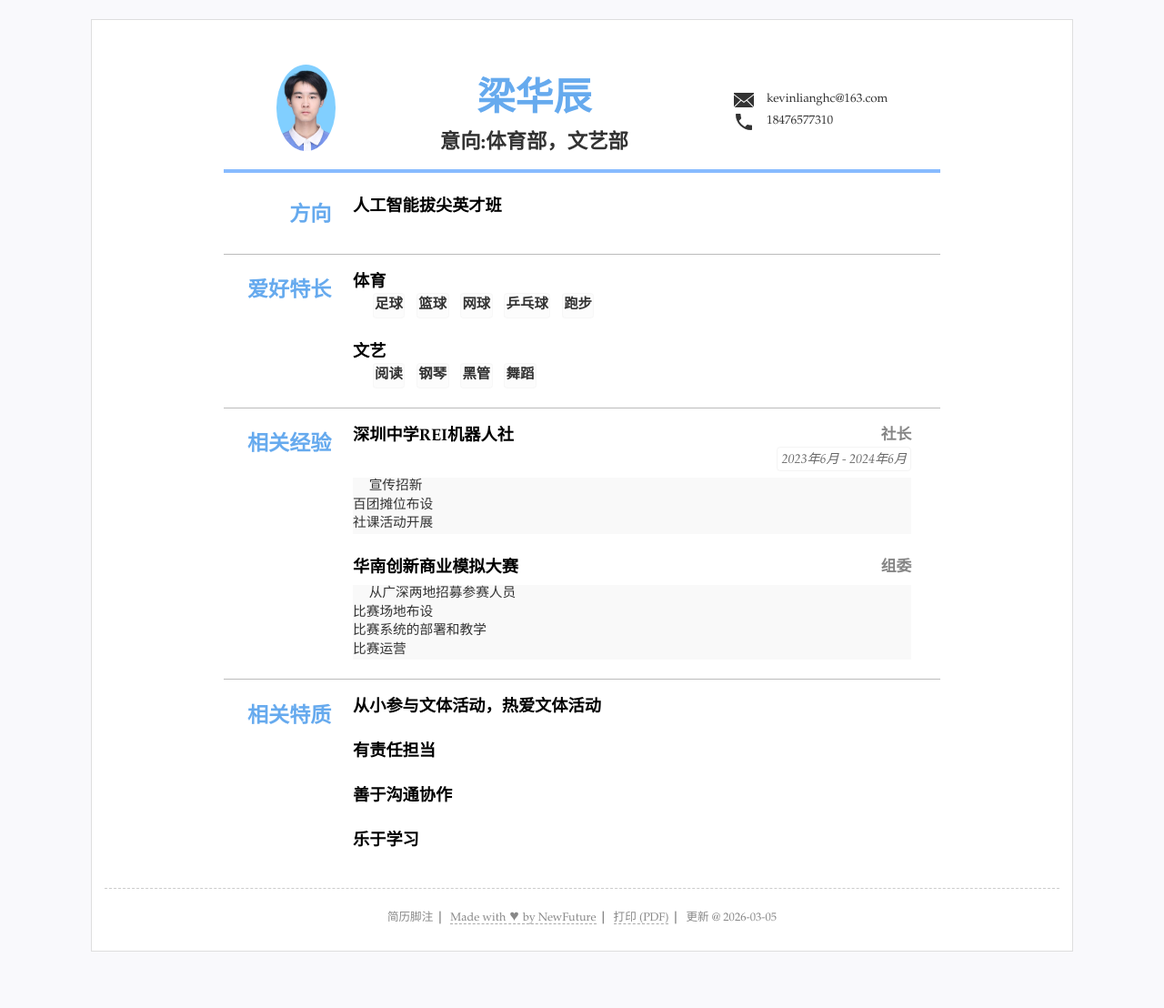
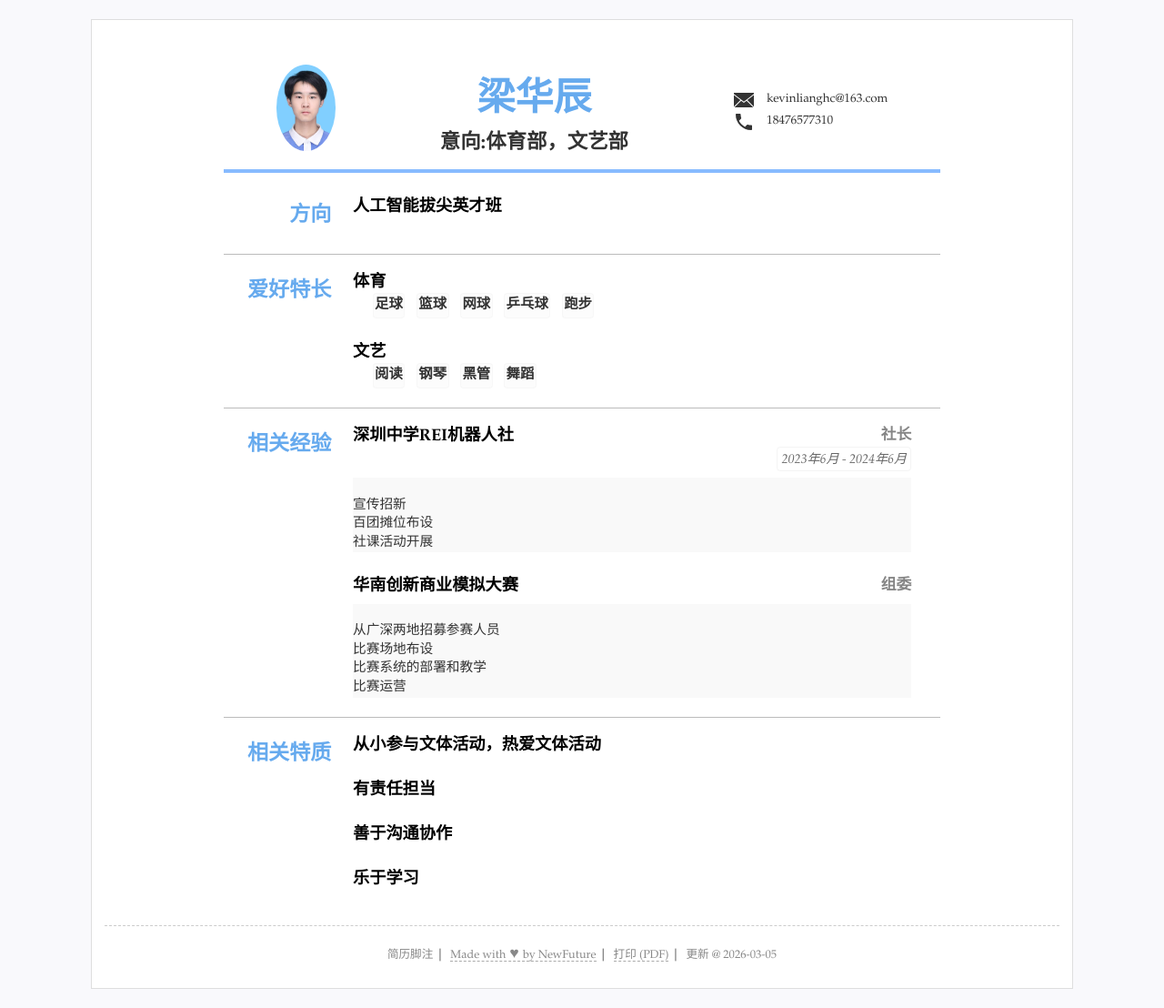
Before and after one commit to def-Kevin/resume, a Jekyll site: the page built from index.html, in a window 1280 px wide. Shown: the whole page at 91% size. Built offline with Jekyll 4.4.1, drawn with Linux system fonts in a browser that asks for light colours; before the commit the page ends 1067 px from its top, so only the background shows below that.

```diff
--- a/_data/resume.yml
+++ b/_data/resume.yml
@@ -52,12 +52,14 @@ main: #简历主要内容，
   content:
   - title: 深圳中学REI机器人社
     duration: 2023年6月 - 2024年6月
-    detail: 宣传招新<br>
+    detail: <br>
+            宣传招新<br>
             百团摊位布设<br>
             社课活动开展
     sub: 社长
   - title: 华南创新商业模拟大赛
-    detail: 从广深两地招募参赛人员<br>
+    detail: <br>
+            从广深两地招募参赛人员<br>
             比赛场地布设<br>
             比赛系统的部署和教学<br>
             比赛运营
```
